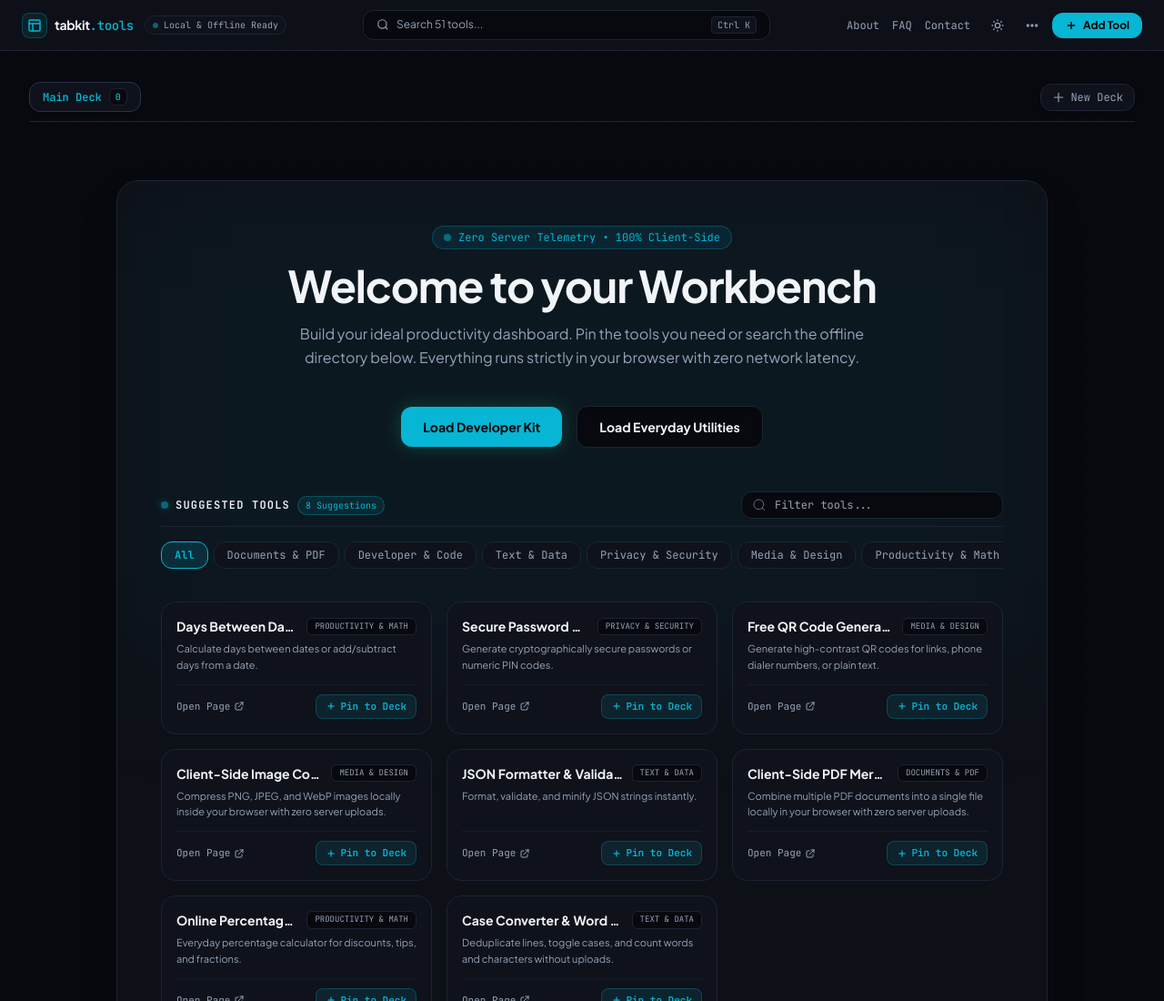
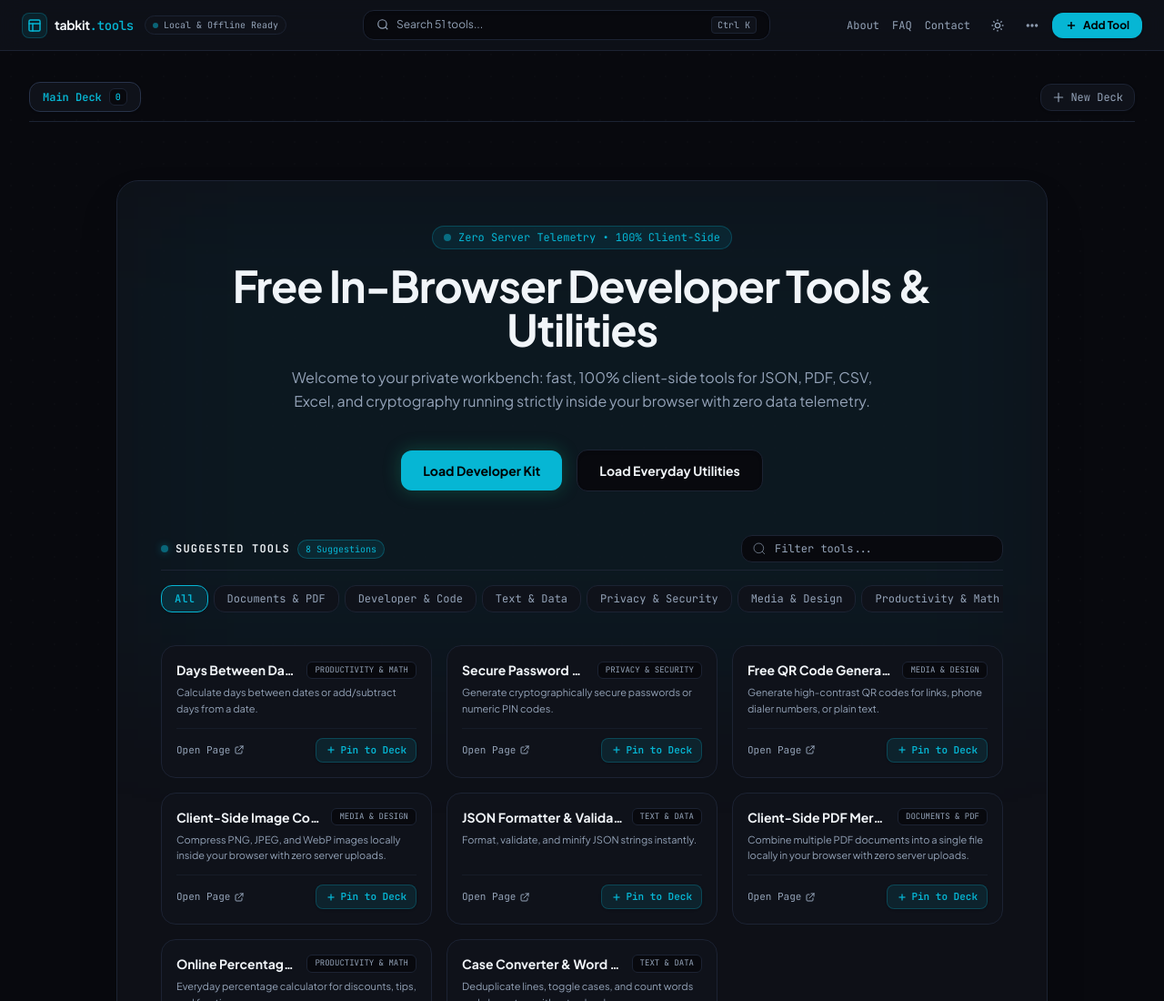
Before and after one commit to youssabidi/tabkit.tools, a website: page index.html in a window 1280 px wide. Shown: the top 1100 px of the page at 91% size. Drawn offline with Linux system fonts and the light colour scheme.

Commit message:
fix(seo): align H1 and title with developer search intent on homepage

```diff
--- a/index.html
+++ b/index.html
@@ -3,7 +3,7 @@
 <head>
   <meta charset="UTF-8" />
   <meta name="viewport" content="width=device-width, initial-scale=1.0" />
-  <title>TabKit Tools | Local-First Browser Workbench &amp; Utilities</title>
+  <title>Free In-Browser Developer Tools | TabKit Tools</title>
   <link rel="manifest" href="/manifest.json" />
   <meta name="description" content="100% in-browser, privacy-first productivity toolkit and utilities. Zero server uploads, zero logins, zero clutter." />
   <link rel="canonical" href="https://tabkit.tools/" />
@@ -206,11 +206,11 @@
       </div>
 
       <h1 class="text-3xl sm:text-5xl font-extrabold text-workspace-text tracking-tight mb-4 relative z-10">
-        Welcome to your Workbench
+        Free In-Browser Developer Tools & Utilities
       </h1>
 
       <p class="text-sm sm:text-base text-workspace-muted max-w-2xl mx-auto mb-10 relative z-10 leading-relaxed">
-        Build your ideal productivity dashboard. Pin the tools you need or search the offline directory below. Everything runs strictly in your browser with zero network latency.
+        Welcome to your private workbench: fast, 100% client-side tools for JSON, PDF, CSV, Excel, and cryptography running strictly inside your browser with zero data telemetry.
       </p>
 
       <div class="flex flex-wrap items-center justify-center gap-4 mb-12 relative z-10">
```
